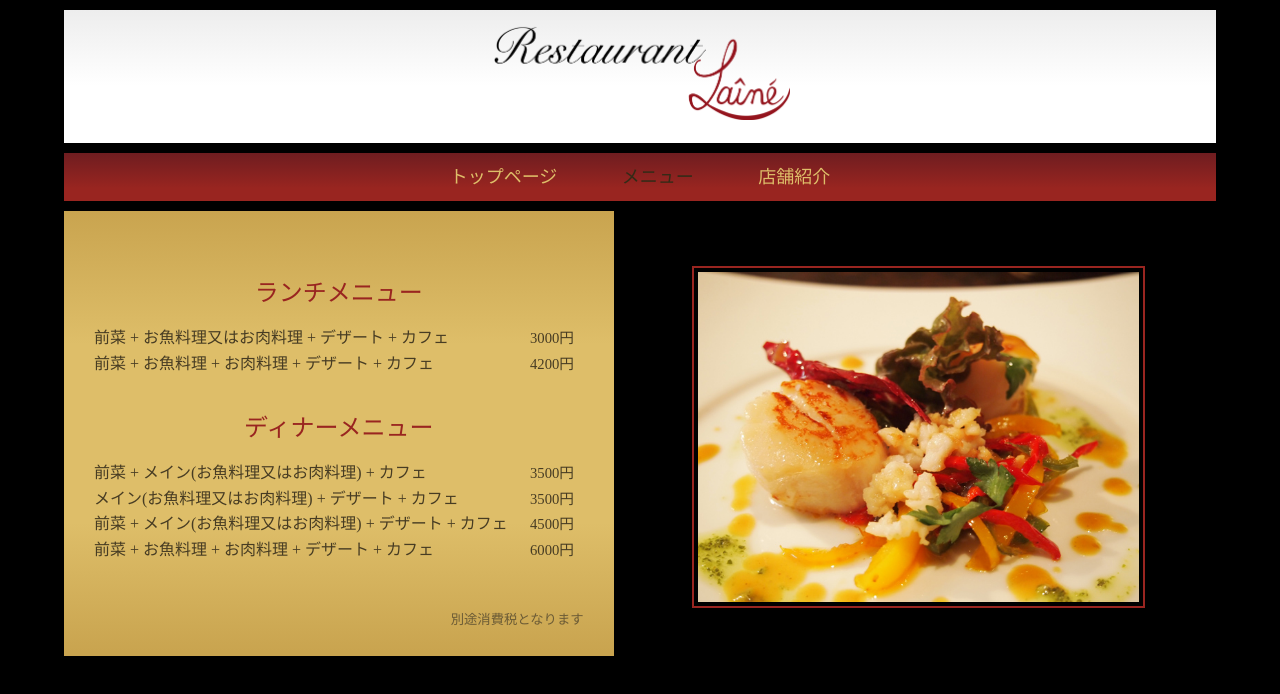
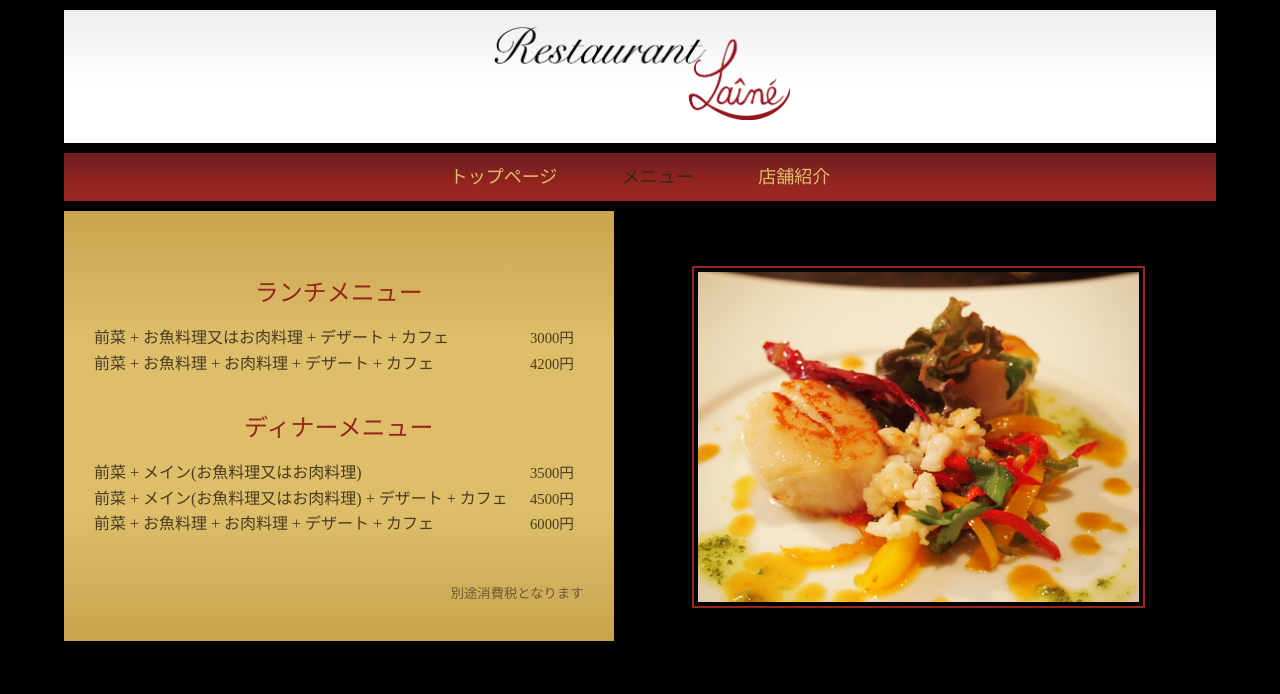
Before and after one commit to restaurantlaine/restaurantlaine.github.com, a plain HTML site: page menu.html in a window 1280 px wide. Drawn offline with Linux system fonts and the light colour scheme.

Commit message:
Updated menu

```diff
--- a/menu.html
+++ b/menu.html
@@ -34,11 +34,7 @@
 			<h2 class="menu">ディナーメニュー</h2>
 			<table>
 				<tr>
-					<td class="text">前菜 + メイン(お魚料理又はお肉料理) + カフェ</td>
-					<td class="price">3500円</td>
-				</tr>
-				<tr>
-					<td class="text">メイン(お魚料理又はお肉料理) + デザート + カフェ</td>
+					<td class="text">前菜 + メイン(お魚料理又はお肉料理)</td>
 					<td class="price">3500円</td>
 				</tr>
 				<tr>
```
